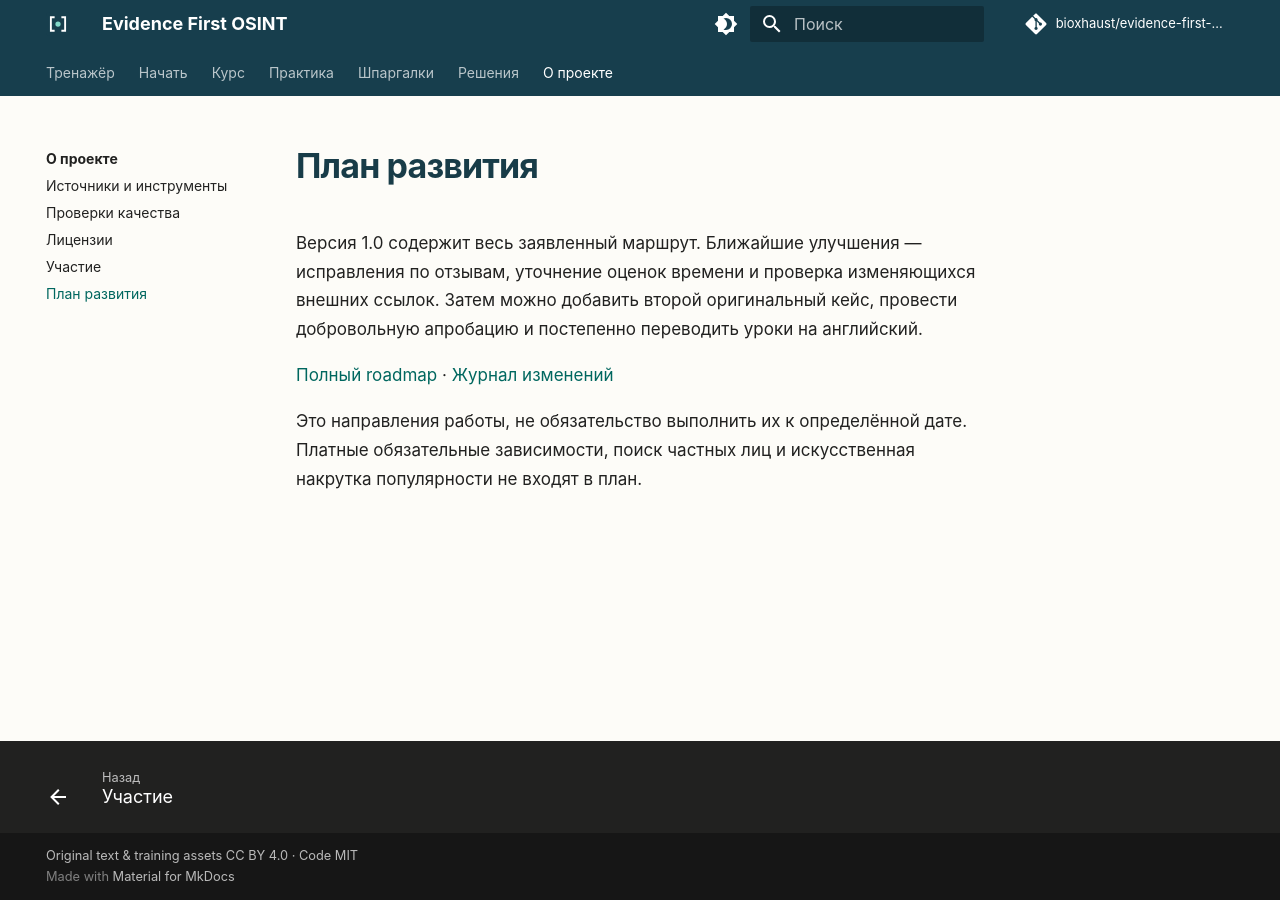
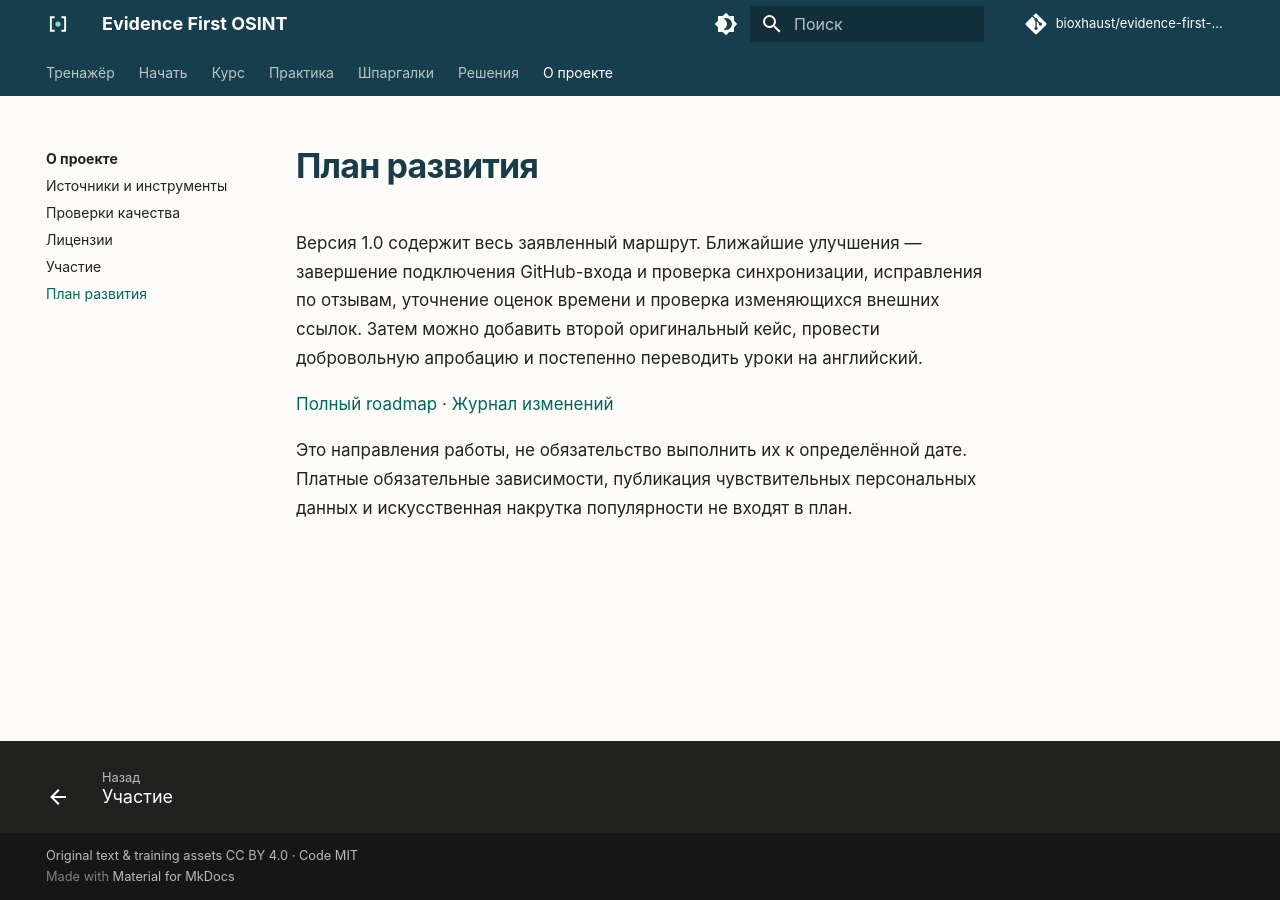
Before and after one commit to bioxhaust/evidence-first-osint, an MkDocs documentation site: the page built from docs/about/roadmap.md, in a window 1280 px wide. Built offline with MkDocs 1.6.1 and Material for MkDocs 9.7.7, drawn with Linux system fonts in a browser that asks for light colours; comment, search, counter and statistics services are not loaded.

```diff
--- a/docs/about/roadmap.md
+++ b/docs/about/roadmap.md
@@ -1,7 +1,7 @@
 # План развития
 
-Версия 1.0 содержит весь заявленный маршрут. Ближайшие улучшения — исправления по отзывам, уточнение оценок времени и проверка изменяющихся внешних ссылок. Затем можно добавить второй оригинальный кейс, провести добровольную апробацию и постепенно переводить уроки на английский.
+Версия 1.0 содержит весь заявленный маршрут. Ближайшие улучшения — завершение подключения GitHub-входа и проверка синхронизации, исправления по отзывам, уточнение оценок времени и проверка изменяющихся внешних ссылок. Затем можно добавить второй оригинальный кейс, провести добровольную апробацию и постепенно переводить уроки на английский.
 
 [Полный roadmap](https://github.com/bioxhaust/evidence-first-osint/blob/main/ROADMAP.md) · [Журнал изменений](https://github.com/bioxhaust/evidence-first-osint/blob/main/CHANGELOG.md)
 
-Это направления работы, не обязательство выполнить их к определённой дате. Платные обязательные зависимости, поиск частных лиц и искусственная накрутка популярности не входят в план.
+Это направления работы, не обязательство выполнить их к определённой дате. Платные обязательные зависимости, публикация чувствительных персональных данных и искусственная накрутка популярности не входят в план.
```
Also changed, not shown: CHANGELOG.md (+1 -1 lines), docs/about/quality.md (+4 -0 lines), launch/release-v1.0.0.md (+1 -1 lines), launch/verification.md (+4 -0 lines), 3 other files.
